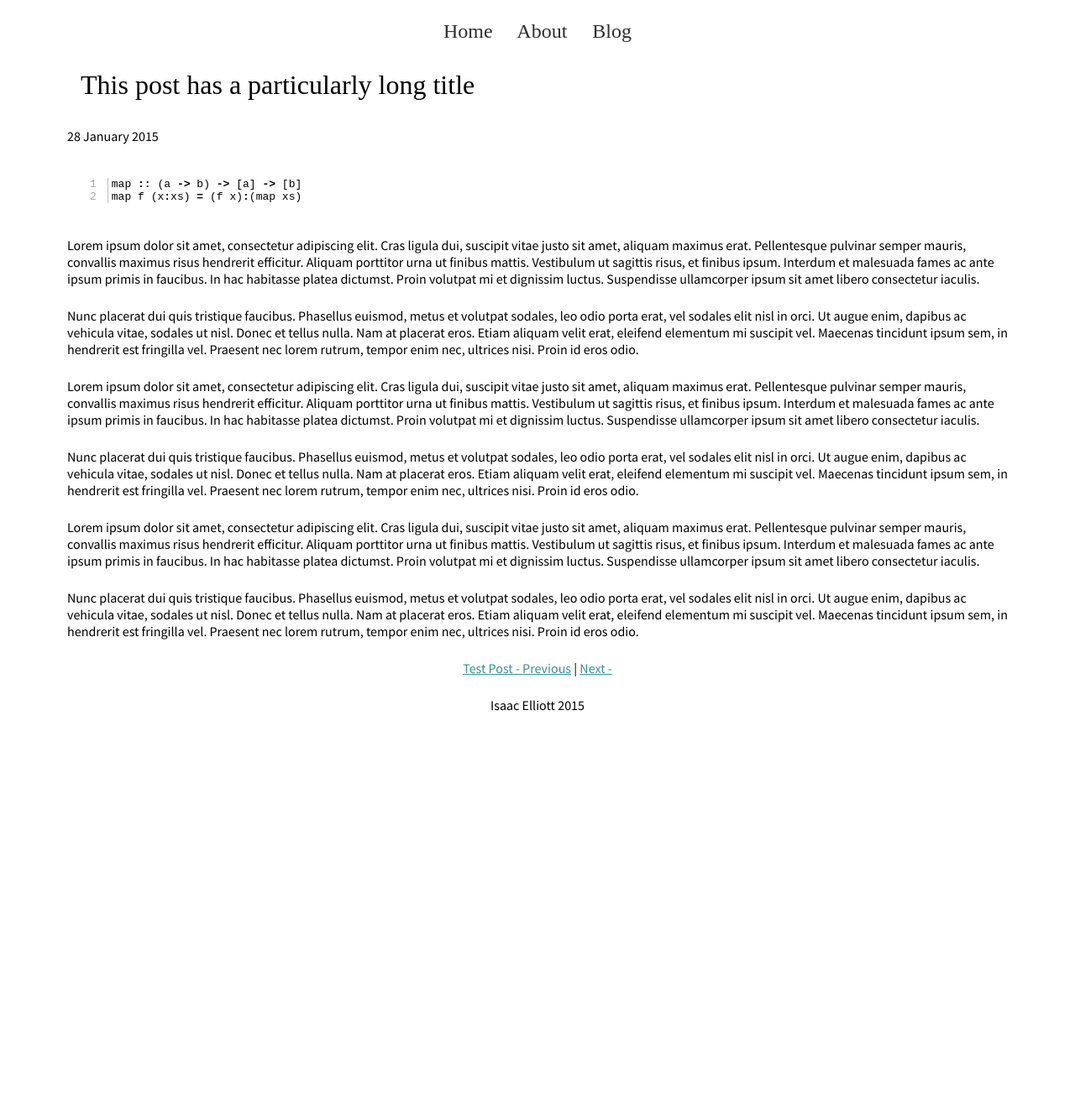
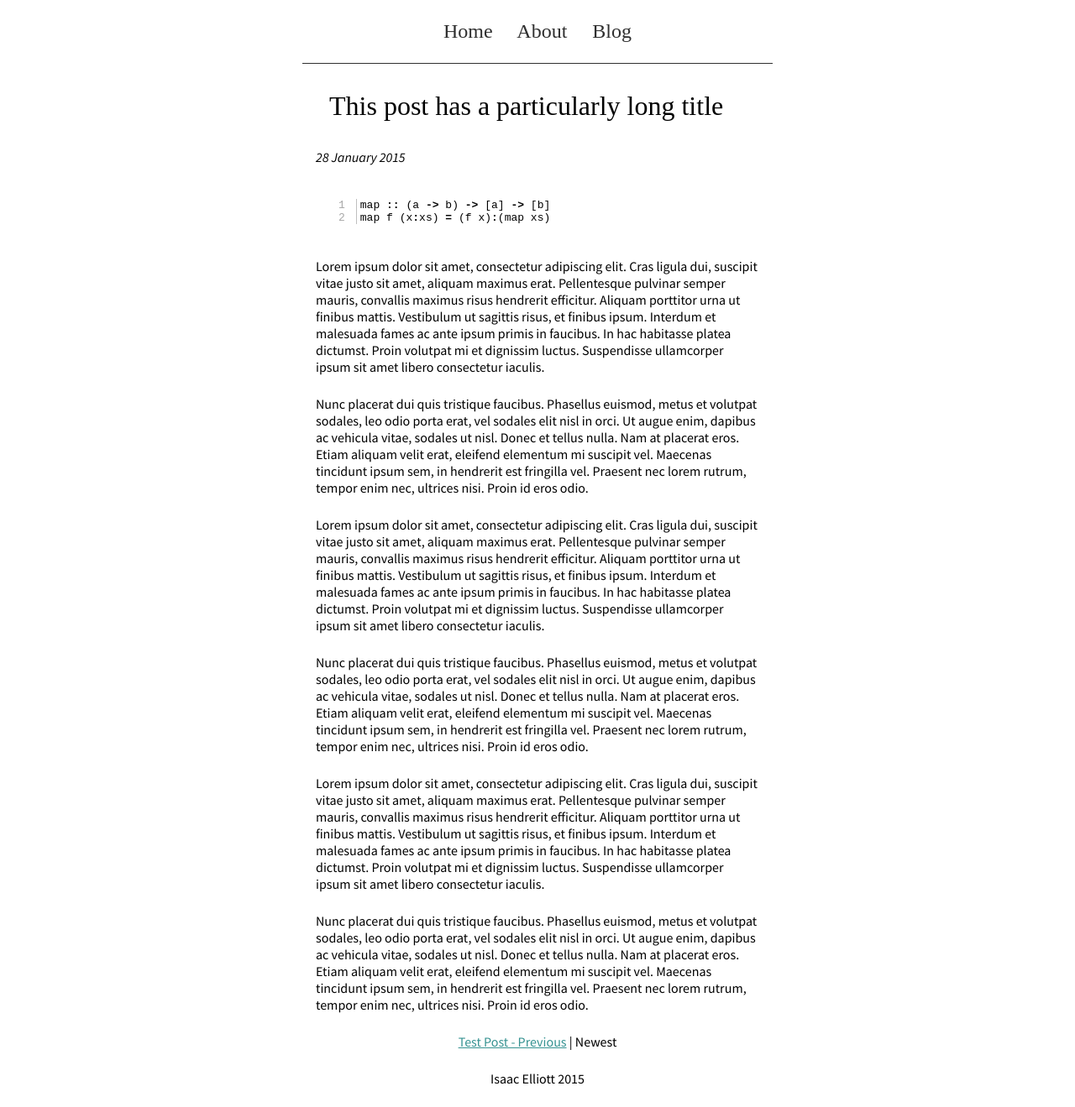
Before and after one commit to LightAndLight/lightandlight.github.io, a Jekyll site: the page built from _posts/2015-01-28-this-post-has-a-particularly-long-title.md, in a window 1280 px wide. Shown: the whole page at 84% size. Built offline with Jekyll 4.4.1, drawn with Linux system fonts in a browser that asks for light colours; some web fonts are replaced; before the commit the page ends 900 px from its top, so only the background shows below that.

Commit message:
Changed previous/next post system

```diff
--- a/_layouts/post.html
+++ b/_layouts/post.html
@@ -2,14 +2,23 @@
 layout: page
 ---
 
+<article>
     <h1>{{ page.title }}</h1>
 
-<p id="date">{{ page.date | date_to_long_string }}</p>
+    <p class="date">{{ page.date | date_to_long_string }}</p>
 
     {{ content }}
 
     <footer>
+        {% if page.previous %}
             <a href="{{ page.previous.url }}">{{ page.previous.title }} - Previous</a>
+        {% else %}
+            <span>Oldest</span>
+        {% endif %}
         |
-	<a href="{{ page.next.url }}">Next - {{ page.next.title  }}</a>
+        {% if page.next %}<a href="{{ page.next.url }}">Next - {{ page.next.title  }}</a>
+        {% else %}
+            <span>Newest</span>
+        {% endif %}
     </footer>
+</article>
```
Lines whose indentation alone changed are shown as unchanged.
